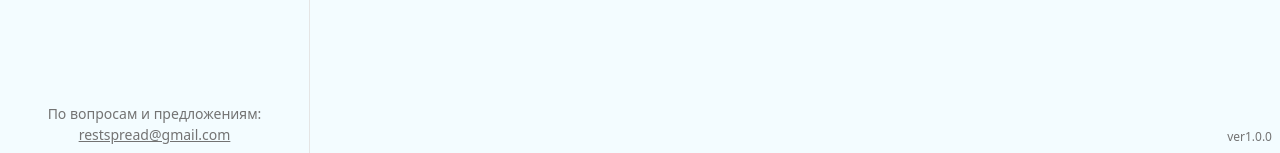
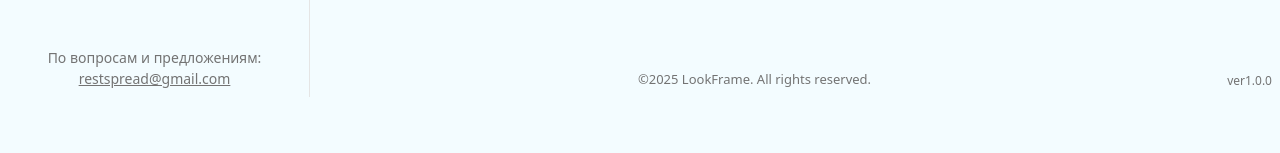
Before and after one commit to Renik07/LookFrame, a Next.js app: page / in a window 1280 px wide. Shown: the part 1125-1278 px from the top of the page. After the commit the page ends 1222 px from the top, so only its background shows below. Built offline with nearby package versions, Linux system fonts and the light colour scheme; no server answers.

Commit message:
add Copyright

```diff
--- /dev/null
+++ b/src/components/Copyright.tsx
@@ -0,0 +1,9 @@
+import { getCurrentYear } from "@/lib/utils";
+
+export default function Copyright() {
+	return (
+		<div className="absolute bottom-2 text-center w-[90%] text-muted-foreground text-[13px]">
+			©{getCurrentYear()} LookFrame. All rights reserved.
+		</div>
+	)
+}
--- a/src/components/Main.tsx
+++ b/src/components/Main.tsx
@@ -10,6 +10,8 @@ import LanguageToggle from "./LanguageToggle"
 import MainDevices from "./MainDevices"
 import ButtonDarkTheme from "./ButtonDarkTheme"
 import DonateInfo from "./DonateInfo"
+import Copyright from "./Copyright"
+import Version from "./Version"
 
 export default function Main() {
 	const { theme, setTheme } = useTheme()
@@ -34,9 +36,18 @@ export default function Main() {
 	if (!mounted) return null
 
 	return (
-		<div className='relative flex flex-col grow p-2'>
+		<div className='relative flex flex-col grow p-2 pb-8'>
 			<div className='flex items-center mb-2 gap-2'>
-				<Input onChange={handleChange} value={inputValue} placeholder="Enter a website URL" className="max-w-[600px]" />
+				<Input
+					onChange={handleChange}
+					onKeyDown={(e) => {
+						if (e.key === "Enter") {
+							handleClick()
+						}
+					}}
+					value={inputValue}
+					placeholder="Enter a website URL"
+					className="max-w-[600px]" />
 				<Button onClick={handleClick} className="cursor-pointer">GO</Button>
 				<DonateInfo />
 				<LanguageToggle />
@@ -44,9 +55,8 @@ export default function Main() {
 			</div>
 			<Separator className="mb-4" />
 			<MainDevices url={url} />
-			<div className="absolute bottom-2 right-2 text-xs text-muted-foreground">
-				<span>ver1.0.0</span>
-			</div>
+			<Copyright />
+			<Version />
 		</div>
 	)
 }
--- /dev/null
+++ b/src/components/Version.tsx
@@ -0,0 +1,7 @@
+export default function Version() {
+	return (
+		<div className="absolute bottom-2 right-2 text-xs text-muted-foreground">
+			<span>ver1.0.0</span>
+		</div>
+	)
+}
--- a/src/components/Welcome.tsx
+++ b/src/components/Welcome.tsx
@@ -6,7 +6,7 @@ export default function Welcome({ url, isSelectedEmpty }: { url: string, isSelec
 		<section className="grow relative w-full flex flex-col">
 			{!url && <HintEnterUrl />}
 			{isSelectedEmpty && url && <HintSelectDevice />}
-			<div className="flex items-center justify-center flex-col text-center text-lg h-[90vh] text-muted-foreground">
+			<div className="flex items-center justify-center flex-col text-center text-lg h-[80vh] text-muted-foreground">
 				<h1 className="hue-text font-lato font-black text-9xl text-foreground mb-10 pointer-events-none">LookFrame</h1>
 				<h2 className="text-foreground">
 					Посмотри на свой сайт в любой рамке: телефон, планшет, ноутбук или экран побольше.
--- a/src/components/frames/AndroidMobileFrame.tsx
+++ b/src/components/frames/AndroidMobileFrame.tsx
@@ -1,7 +1,7 @@
 // src/components/AndroidMobileFrame.tsx
 "use client";
 import { FrameProps } from "@/lib/types";
-import { currentTime } from "@/lib/utils";
+import { getCurrentTime } from "@/lib/utils";
 import { useDevices } from "@/store/useDevices";
 import { useState } from "react";
 import iconDots from "@/images/chrome-mobile/i-dots.png";
@@ -56,7 +56,7 @@ export default function AndroidMobileFrame({ url, device, baseWidth, baseHeight,
 						style={{ height: statusBarHeight }}
 					>
 						<div className="font-sans tabular-nums text-[14px] text-black leading-none font-semibold tracking-tight">
-							{currentTime()}
+							{getCurrentTime()}
 						</div>
 						<svg xmlns="http://www.w3.org/2000/svg" width="66.7" height="11.3" className=""><g opacity=".35" fill="none"><path d="M45 .033h16.7c1.5 0 2.7 1.2 2.7 2.7v6c0 1.5-1.2 2.7-2.7 2.7H45c-1.5 0-2.7-1.2-2.7-2.7v-6c0-1.5 1.2-2.7 2.7-2.7z"></path><path d="M45 .533h16.7c1.2 0 2.2 1 2.2 2.2v6c0 1.2-1 2.2-2.2 2.2H45c-1.2 0-2.2-1-2.2-2.2v-6c0-1.3 1-2.2 2.2-2.2z" stroke="#000" strokeMiterlimit="10"></path></g><path d="M65.3 3.7v4c.8-.3 1.3-1.1 1.3-2s-.5-1.7-1.3-2" opacity=".4"></path><path d="M45.7 2H61c.7 0 1.3.6 1.3 1.3V8c0 .7-.6 1.3-1.3 1.3H45.7c-.7 0-1.3-.6-1.3-1.3V3.3c-.1-.7.5-1.3 1.3-1.3zM29.7 11c-.1 0-.2 0-.2-.1l-2-2c-.1-.1-.1-.3 0-.4 1.3-1.1 3.1-1.1 4.4 0 0 0 .1 0 .1.1s0 .2-.1.2l-2 2-.2.2z"></path><path d="M33.2 7.4c-.1 0-.2 0-.2-.1-1.9-1.7-4.7-1.7-6.6 0-.1.1-.1.1-.2.1s-.2 0-.2-.1l-1.2-1.2c-.1-.1-.1-.3 0-.5 2.7-2.6 7-2.6 9.8 0 .1.1.1.1.1.2s0 .2-.1.2l-1.2 1.2c-.1.2-.1.2-.2.2z"></path><path d="M35.8 4.7c-.1 0-.2 0-.2-.1-3.3-3.2-8.6-3.2-11.9 0-.1.1-.1.1-.2.1s-.2 0-.2-.1l-1.2-1.2c-.1 0-.1-.2 0-.4C26.3-1 33-1 37.2 3c.1.1.1.1.1.2s0 .2-.1.2L36 4.6c0 .1-.1.1-.2.1zM16 11h-1c-.6 0-1-.4-1-1V1.3c0-.6.4-1 1-1h1c.6 0 1 .4 1 1V10c0 .6-.4 1-1 1zM11.3 11h-1c-.6 0-1-.4-1-1V3.7c0-.6.4-1 1-1h1c.6 0 1 .4 1 1V10c0 .6-.4 1-1 1zM6.7 11h-1c-.6 0-1-.4-1-1V6c0-.6.4-1 1-1h1c.6 0 1 .4 1 1v4c0 .6-.5 1-1 1zM2 11H1c-.6 0-1-.4-1-1V8c0-.6.4-1 1-1h1c.6 0 1 .4 1 1v2c0 .6-.4 1-1 1z"></path></svg>
 					</div>
--- a/src/components/frames/IosFrame.tsx
+++ b/src/components/frames/IosFrame.tsx
@@ -1,7 +1,7 @@
 // src/components/IosFrame.tsx
 "use client";
 import { FrameProps } from "@/lib/types";
-import { currentTime } from "@/lib/utils";
+import { getCurrentTime } from "@/lib/utils";
 import { useDevices } from "@/store/useDevices";
 import { useState } from "react";
 
@@ -39,7 +39,7 @@ export default function IosFrame({ url, device, baseWidth, baseHeight, scale }:
 				>
 					<div className="flex items-center justify-between h-[100%]">
 						<div className="font-sans tabular-nums text-[14px] text-black leading-none font-semibold tracking-tight">
-							{currentTime()}
+							{getCurrentTime()}
 						</div>
 						<svg xmlns="http://www.w3.org/2000/svg" width="66.7" height="11.3" className=""><g opacity=".35" fill="none"><path d="M45 .033h16.7c1.5 0 2.7 1.2 2.7 2.7v6c0 1.5-1.2 2.7-2.7 2.7H45c-1.5 0-2.7-1.2-2.7-2.7v-6c0-1.5 1.2-2.7 2.7-2.7z"></path><path d="M45 .533h16.7c1.2 0 2.2 1 2.2 2.2v6c0 1.2-1 2.2-2.2 2.2H45c-1.2 0-2.2-1-2.2-2.2v-6c0-1.3 1-2.2 2.2-2.2z" stroke="#000" strokeMiterlimit="10"></path></g><path d="M65.3 3.7v4c.8-.3 1.3-1.1 1.3-2s-.5-1.7-1.3-2" opacity=".4"></path><path d="M45.7 2H61c.7 0 1.3.6 1.3 1.3V8c0 .7-.6 1.3-1.3 1.3H45.7c-.7 0-1.3-.6-1.3-1.3V3.3c-.1-.7.5-1.3 1.3-1.3zM29.7 11c-.1 0-.2 0-.2-.1l-2-2c-.1-.1-.1-.3 0-.4 1.3-1.1 3.1-1.1 4.4 0 0 0 .1 0 .1.1s0 .2-.1.2l-2 2-.2.2z"></path><path d="M33.2 7.4c-.1 0-.2 0-.2-.1-1.9-1.7-4.7-1.7-6.6 0-.1.1-.1.1-.2.1s-.2 0-.2-.1l-1.2-1.2c-.1-.1-.1-.3 0-.5 2.7-2.6 7-2.6 9.8 0 .1.1.1.1.1.2s0 .2-.1.2l-1.2 1.2c-.1.2-.1.2-.2.2z"></path><path d="M35.8 4.7c-.1 0-.2 0-.2-.1-3.3-3.2-8.6-3.2-11.9 0-.1.1-.1.1-.2.1s-.2 0-.2-.1l-1.2-1.2c-.1 0-.1-.2 0-.4C26.3-1 33-1 37.2 3c.1.1.1.1.1.2s0 .2-.1.2L36 4.6c0 .1-.1.1-.2.1zM16 11h-1c-.6 0-1-.4-1-1V1.3c0-.6.4-1 1-1h1c.6 0 1 .4 1 1V10c0 .6-.4 1-1 1zM11.3 11h-1c-.6 0-1-.4-1-1V3.7c0-.6.4-1 1-1h1c.6 0 1 .4 1 1V10c0 .6-.4 1-1 1zM6.7 11h-1c-.6 0-1-.4-1-1V6c0-.6.4-1 1-1h1c.6 0 1 .4 1 1v4c0 .6-.5 1-1 1zM2 11H1c-.6 0-1-.4-1-1V8c0-.6.4-1 1-1h1c.6 0 1 .4 1 1v2c0 .6-.4 1-1 1z"></path></svg>
 					</div>
@@ -96,10 +96,8 @@ export default function IosFrame({ url, device, baseWidth, baseHeight, scale }:
 							{/* tabs */}
 							{<svg width="24" height="23" fill="none" xmlns="http://www.w3.org/2000/svg" className=""><path d="M3.96 17.626h1.898v1.764c0 2.112 1.077 3.178 3.22 3.178h10.95c2.144 0 3.22-1.066 3.22-3.178V8.49c0-2.102-1.076-3.169-3.22-3.169h-1.896v-1.66c0-2.113-1.087-3.18-3.22-3.18H3.961C1.808.481.74 1.548.74 3.661v10.796c0 2.113 1.067 3.169 3.22 3.169zm.021-1.65c-1.025 0-1.589-.544-1.589-1.61V3.751c0-1.066.564-1.62 1.59-1.62h10.9c1.014 0 1.599.554 1.599 1.62v1.57H9.078c-2.143 0-3.22 1.055-3.22 3.168v7.485H3.98zm5.127 4.941c-1.025 0-1.6-.553-1.6-1.62V8.582c0-1.066.575-1.61 1.6-1.61h10.9c1.015 0 1.59.544 1.59 1.61v10.726c0 1.056-.575 1.61-1.59 1.61h-10.9z" fill="#2E7CF6"></path></svg>}
 						</div>
-
 					)}
 				</div>
-
 			)}
 		</div>
 	)
--- a/src/components/frames/IpadFrame.tsx
+++ b/src/components/frames/IpadFrame.tsx
@@ -6,7 +6,7 @@ import iconTabs from "@/images/mac-desktop/i-tabs.png";
 import iconBook from "@/images/ipad/i-book.png";
 import Image from "next/image";
 import { FrameProps } from "@/lib/types";
-import { currentTime } from "@/lib/utils";
+import { getCurrentTime } from "@/lib/utils";
 
 export default function IpadFrame({ url, device, baseWidth, baseHeight, scale }: FrameProps) {
 	const { panelMode } = useDevices();
@@ -52,7 +52,7 @@ export default function IpadFrame({ url, device, baseWidth, baseHeight, scale }:
 						style={{ height: statusBarHeight }}
 					>
 						<div className="font-sans tabular-nums text-[14px] text-black leading-none font-semibold tracking-tight">
-							{currentTime()}
+							{getCurrentTime()}
 						</div>
 						<svg xmlns="http://www.w3.org/2000/svg" width="66.7" height="11.3" className=""><g opacity=".35" fill="none"><path d="M45 .033h16.7c1.5 0 2.7 1.2 2.7 2.7v6c0 1.5-1.2 2.7-2.7 2.7H45c-1.5 0-2.7-1.2-2.7-2.7v-6c0-1.5 1.2-2.7 2.7-2.7z"></path><path d="M45 .533h16.7c1.2 0 2.2 1 2.2 2.2v6c0 1.2-1 2.2-2.2 2.2H45c-1.2 0-2.2-1-2.2-2.2v-6c0-1.3 1-2.2 2.2-2.2z" stroke="#000" strokeMiterlimit="10"></path></g><path d="M65.3 3.7v4c.8-.3 1.3-1.1 1.3-2s-.5-1.7-1.3-2" opacity=".4"></path><path d="M45.7 2H61c.7 0 1.3.6 1.3 1.3V8c0 .7-.6 1.3-1.3 1.3H45.7c-.7 0-1.3-.6-1.3-1.3V3.3c-.1-.7.5-1.3 1.3-1.3zM29.7 11c-.1 0-.2 0-.2-.1l-2-2c-.1-.1-.1-.3 0-.4 1.3-1.1 3.1-1.1 4.4 0 0 0 .1 0 .1.1s0 .2-.1.2l-2 2-.2.2z"></path><path d="M33.2 7.4c-.1 0-.2 0-.2-.1-1.9-1.7-4.7-1.7-6.6 0-.1.1-.1.1-.2.1s-.2 0-.2-.1l-1.2-1.2c-.1-.1-.1-.3 0-.5 2.7-2.6 7-2.6 9.8 0 .1.1.1.1.1.2s0 .2-.1.2l-1.2 1.2c-.1.2-.1.2-.2.2z"></path><path d="M35.8 4.7c-.1 0-.2 0-.2-.1-3.3-3.2-8.6-3.2-11.9 0-.1.1-.1.1-.2.1s-.2 0-.2-.1l-1.2-1.2c-.1 0-.1-.2 0-.4C26.3-1 33-1 37.2 3c.1.1.1.1.1.2s0 .2-.1.2L36 4.6c0 .1-.1.1-.2.1zM16 11h-1c-.6 0-1-.4-1-1V1.3c0-.6.4-1 1-1h1c.6 0 1 .4 1 1V10c0 .6-.4 1-1 1zM11.3 11h-1c-.6 0-1-.4-1-1V3.7c0-.6.4-1 1-1h1c.6 0 1 .4 1 1V10c0 .6-.4 1-1 1zM6.7 11h-1c-.6 0-1-.4-1-1V6c0-.6.4-1 1-1h1c.6 0 1 .4 1 1v4c0 .6-.5 1-1 1zM2 11H1c-.6 0-1-.4-1-1V8c0-.6.4-1 1-1h1c.6 0 1 .4 1 1v2c0 .6-.4 1-1 1z"></path></svg>
 					</div>
--- a/src/lib/utils.ts
+++ b/src/lib/utils.ts
@@ -2,10 +2,12 @@ import { clsx, type ClassValue } from "clsx"
 import { twMerge } from "tailwind-merge"
 
 export function cn(...inputs: ClassValue[]) {
-  return twMerge(clsx(inputs))
+	return twMerge(clsx(inputs))
 }
 
-export const currentTime = () => {
+export const getCurrentTime = () => {
 	const now = new Date();
 	return now.toLocaleTimeString([], { hour: '2-digit', minute: '2-digit' });
 }
+
+export const getCurrentYear = () => new Date().getFullYear()
```
Also changed, not shown: 1 other file (tests, documents, lock files or other folders).
